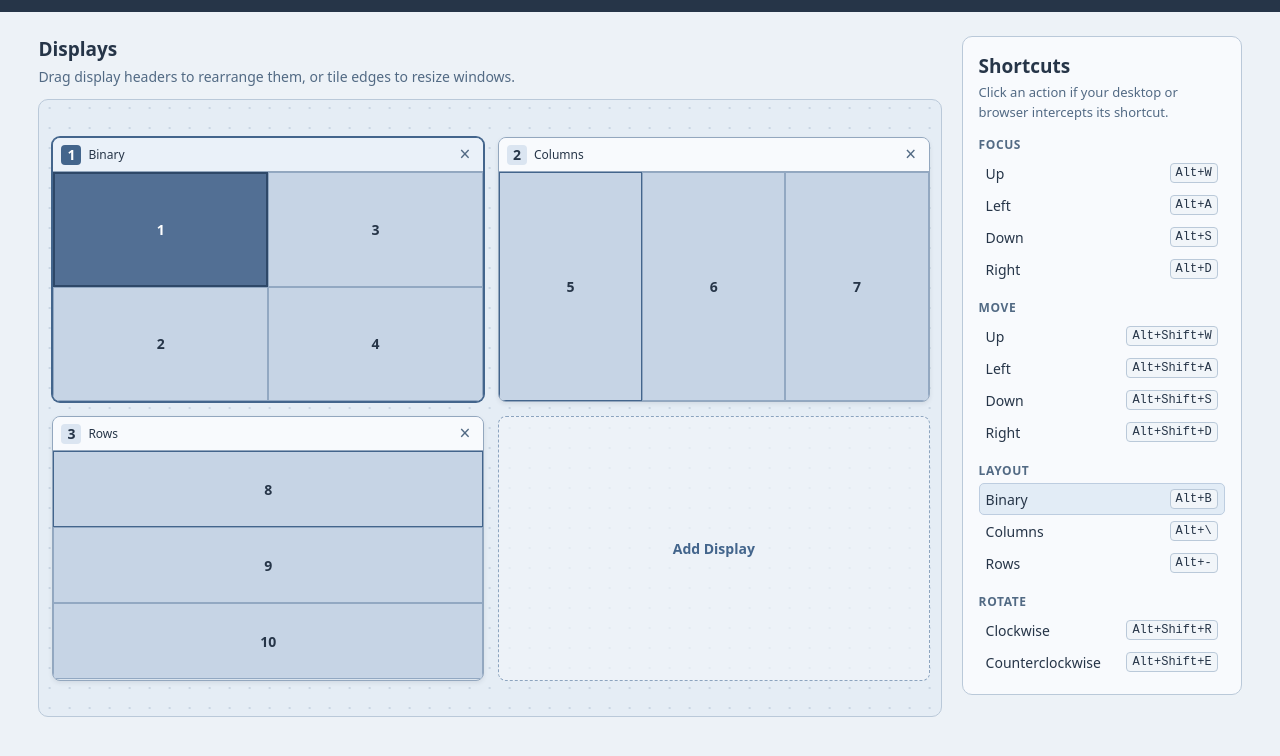
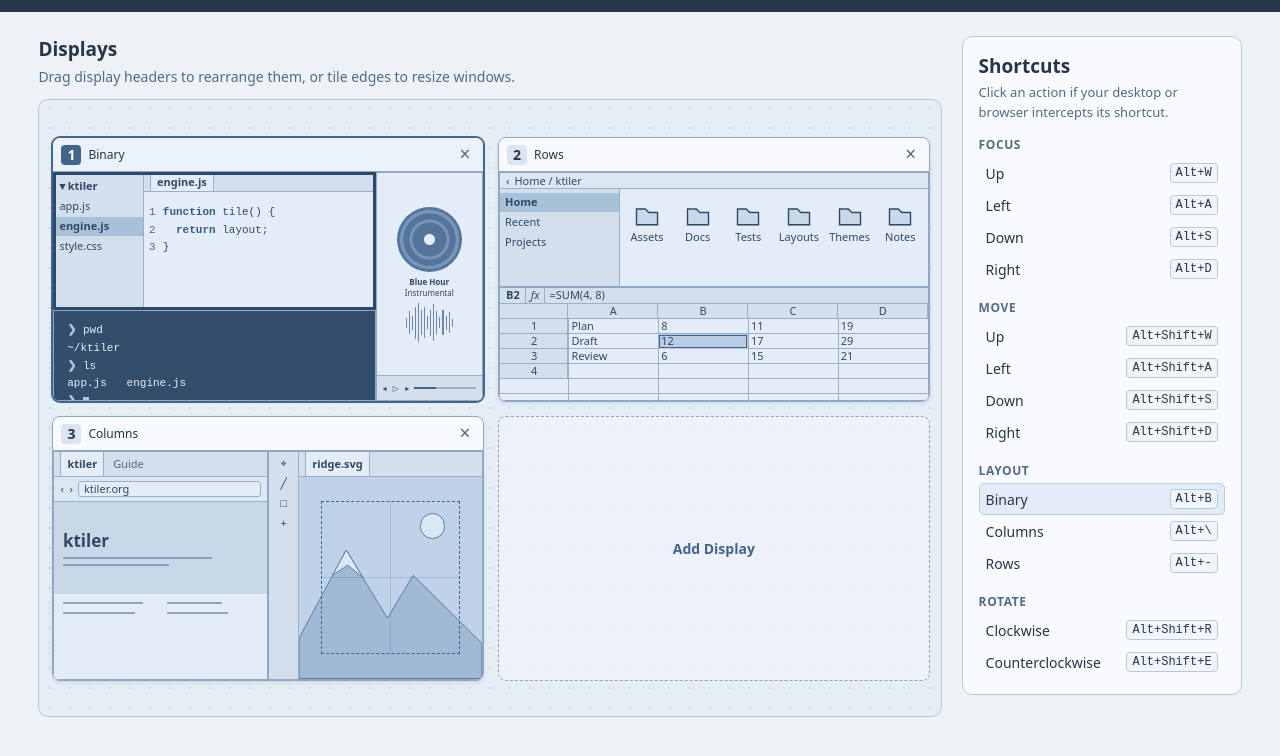
Before and after one commit to jars/ktiler, a website with bundled scripts: page index.html in a window 1280 px wide. Shown: the part 50-806 px from the top of the page. Built offline with nearby package versions, Linux system fonts and the light colour scheme.

Commit message:
much better windows.

```diff
--- a/app.js
+++ b/app.js
@@ -1,39 +1,20 @@
-import { applyAction, getActiveDisplay, getBoundaries, getTiles, isValidState } from "./engine.js";
+import { applyAction, getActiveDisplay, getBoundaries, getTiles } from "./engine.js";
 import { createSimulatorState, getAddDisplaySlot, getDisplayBounds, getShortcutAction, shortcutGroups } from "./simulator.js";
+import { populateWindow } from "./window-previews.js";
 
-const STORAGE_KEY = "ktiler-simulator-v1";
-// Compatibility lookup only: preserve existing simulator arrangements after the rename.
-const LEGACY_STORAGE_KEY = "kdetiler-simulator-v1";
 const $ = (selector) => document.querySelector(selector);
 const workspace = $("#workspace");
 const displays = $("#displays");
 const addDisplay = $("#add-display");
 const modeNames = { binary: "Binary", columns: "Columns", horizontal: "Rows" };
-let state = loadState();
+let state = createSimulatorState();
 let drag = null;
 let layout = null;
 
-function loadState() {
-  try {
-    const saved = JSON.parse(localStorage.getItem(STORAGE_KEY) ?? localStorage.getItem(LEGACY_STORAGE_KEY));
-    if (saved?.version === 1 && isValidState(saved.state)) {
-      return { ...saved.state, spreadResize: true };
-    }
-  } catch { /* Storage is optional. */ }
-  return createSimulatorState();
-}
-
-function saveState() {
-  try {
-    localStorage.setItem(STORAGE_KEY, JSON.stringify({ version: 1, state }));
-  } catch { /* Private browsing and storage limits must not break the simulator. */ }
-}
-
-function dispatch(action, { focus = false, save = true } = {}) {
+function dispatch(action, { focus = false } = {}) {
   state = applyAction(state, action);
   if (focus) workspace.focus({ preventScroll: true });
   render();
-  if (save) saveState();
 }
 
 function fitLayout() {
@@ -103,10 +84,8 @@ function render() {
       button.type = "button";
       button.className = `window${display.activeWindowId === tile.windowId ? " selected" : ""}`;
       button.dataset.windowId = tile.windowId;
-      button.textContent = `${tile.windowId}`;
-      button.setAttribute("aria-label", `Window ${tile.windowId}`);
       button.setAttribute("aria-pressed", String(display.activeWindowId === tile.windowId));
-      button.title = `Window ${tile.windowId}`;
+      populateWindow(button, tile.windowId);
       Object.assign(button.style, {
         left: `${tile.x * 100}%`,
         top: `${tile.y * 100}%`,
@@ -276,7 +255,7 @@ displays.addEventListener("pointerdown", (event) => {
     document.body.dataset.resizeAxis = boundary.axis;
     workspace.setPointerCapture(event.pointerId);
     dispatch(anchorWindowId === undefined
-      ? { type: "select-display", id } : { type: "select-window", id: anchorWindowId }, { save: false });
+      ? { type: "select-display", id } : { type: "select-window", id: anchorWindowId });
     event.preventDefault();
     return;
   }
@@ -291,7 +270,7 @@ displays.addEventListener("pointerdown", (event) => {
   };
   // Capture on the stable workspace so rerendering cannot interrupt a drag.
   workspace.setPointerCapture(event.pointerId);
-  dispatch({ type: "select-display", id }, { save: false });
+  dispatch({ type: "select-display", id });
   event.preventDefault();
 });
 
@@ -305,13 +284,13 @@ workspace.addEventListener("pointermove", (event) => {
       type: "resize-boundary", id: drag.id, boundaryId: drag.boundaryId,
       position: drag.position + delta,
       anchorWindowId: drag.anchorWindowId, initialWeights: drag.initialWeights,
-    }, { save: false });
+    });
     return;
   }
   if (!drag.moved && Math.hypot(dx, dy) < 3) return;
   drag.moved = true;
   const position = snapPosition(drag.id, drag.x + dx / drag.scale, drag.y + dy / drag.scale, drag.scale);
-  dispatch({ type: "set-geometry", id: drag.id, ...position }, { save: false });
+  dispatch({ type: "set-geometry", id: drag.id, ...position });
 });
 
 function finishDrag(event) {
@@ -320,7 +299,6 @@ function finishDrag(event) {
   delete document.body.dataset.resizeAxis;
   if (workspace.hasPointerCapture(event.pointerId)) workspace.releasePointerCapture(event.pointerId);
   render();
-  saveState();
   workspace.focus({ preventScroll: true });
 }
 workspace.addEventListener("pointerup", finishDrag);
--- a/index.html
+++ b/index.html
@@ -6,6 +6,7 @@
   <title>ktiler simulator</title>
   <link rel="icon" href="/ktiler-icon.png">
   <link rel="stylesheet" href="/style.css">
+  <link rel="stylesheet" href="/window-apps.css">
   <script type="module" src="/app.js"></script>
 </head>
 <body>
--- a/kwin/metadata.json
+++ b/kwin/metadata.json
@@ -4,7 +4,7 @@
     "Name": "ktiler",
     "Description": "Keyboard-driven window tiling for KDE, with flexible layouts and seamless resizing.",
     "Icon": "ktiler",
-    "Version": "0.1.16",
+    "Version": "0.1.20",
     "Authors": [
       {
         "Name": "Jordan Arsenault",
--- a/package.json
+++ b/package.json
@@ -1,6 +1,6 @@
 {
   "name": "ktiler",
-  "version": "0.1.16",
+  "version": "0.1.20",
   "description": "Keyboard-driven window tiling for KDE, with flexible layouts and seamless resizing.",
   "author": {
     "name": "Jordan Arsenault",
--- a/server.mjs
+++ b/server.mjs
@@ -5,8 +5,10 @@ const files = new Map([
   ["/", ["index.html", "text/html; charset=utf-8"]],
   ["/index.html", ["index.html", "text/html; charset=utf-8"]],
   ["/style.css", ["style.css", "text/css; charset=utf-8"]],
+  ["/window-apps.css", ["window-apps.css", "text/css; charset=utf-8"]],
   ["/app.js", ["app.js", "text/javascript; charset=utf-8"]],
   ["/simulator.js", ["simulator.js", "text/javascript; charset=utf-8"]],
+  ["/window-previews.js", ["window-previews.js", "text/javascript; charset=utf-8"]],
   ["/engine.js", ["engine.js", "text/javascript; charset=utf-8"]],
   ["/ktiler-icon.png", ["ktiler-icon.png", "image/png"]],
 ]);
--- a/simulator.js
+++ b/simulator.js
@@ -1,4 +1,5 @@
 import { createState } from "./engine.js";
+import { getDemoWindowId } from "./window-previews.js";
 
 const slots = [
   { x: 0, y: 0 }, { x: 1280, y: 0 },
@@ -6,14 +7,27 @@ const slots = [
 ].map((position) => ({ ...position, width: 1280, height: 800 }));
 
 export function createSimulatorState() {
-  const state = createState();
-  state.displays[1].mode = "columns";
-  const windows = Array.from({ length: 3 }, () => state.nextWindowId++);
-  state.displays.push({
-    ...slots[2], id: state.nextDisplayId++, mode: "horizontal",
-    windows, activeWindowId: windows[0],
+  const displays = [
+    {
+      mode: "binary",
+      apps: ["code", "terminal", "music"],
+      layout: {
+        axis: "x", weights: [0.75, 0.25],
+        children: [{ axis: "y", weights: [0.6, 0.4], children: [null, null] }, null],
+      },
+    },
+    { mode: "horizontal", apps: ["files", "sheet"] },
+    { mode: "columns", apps: ["browser", "image"] },
+  ].map(({ apps, ...layout }, index) => {
+    const windows = apps.map(getDemoWindowId);
+    return { ...slots[index], id: index + 1, ...layout, windows, activeWindowId: windows[0] };
   });
-  return state;
+  return {
+    ...createState(),
+    displays,
+    nextDisplayId: displays.length + 1,
+    nextWindowId: Math.max(...displays.flatMap(({ windows }) => windows)) + 1,
+  };
 }
 
 export function getDisplayBounds(displays) {
--- a/style.css
+++ b/style.css
@@ -9,8 +9,6 @@
   --line: #bac9d9;
   --surface: #f8fafd;
   --tile: #c6d4e5;
-  --tile-hover: #b3c7de;
-  --tile-selected: #526f94;
   --display-gap: 7px;
 }
 
@@ -142,25 +140,6 @@ h1, h2, h3, p { margin: 0; }
   color: var(--muted);
 }
 .screen { position: relative; flex: 1; overflow: hidden; }
-.window {
-  position: absolute;
-  display: grid;
-  place-items: center;
-  padding: 0;
-  overflow: hidden;
-  border: 1px solid #92a8c2;
-  background: var(--tile);
-  font-weight: 600;
-}
-.window:hover { background: var(--tile-hover); }
-.window.selected { border-color: var(--accent); }
-.display.active .window.selected {
-  border: 2px solid #2e4868;
-  background: var(--tile-selected);
-  color: white;
-  font-weight: 700;
-}
-.display.active .window.selected:focus-visible { outline-color: white; }
 .display-placeholder {
   border: 1px dashed #8ca4bf;
   background: #f0f5faab;
--- /dev/null
+++ b/window-apps.css
@@ -0,0 +1,236 @@
+/* Shared window boundaries; every app's own layout starts at these edges. */
+.window {
+  --app-paper: #e4edf7;
+  --app-chrome: #d3dfed;
+  --app-pane: #c8d8e9;
+  --app-divider: #9bafc6;
+  --app-ink: #2f4967;
+  --app-mark: #6d89a8;
+  position: absolute;
+  container: tile / size;
+  padding: 0;
+  overflow: hidden;
+  border: 1px solid #92a8c2;
+  background: var(--app-paper);
+  color: var(--app-ink);
+  text-align: left;
+}
+.window:hover { border-color: var(--accent); }
+.display.active .window.selected { border-color: #2e4868; z-index: 1; }
+.window::after { content: ""; position: absolute; inset: 0; pointer-events: none; }
+.window:hover::after { box-shadow: inset 0 0 0 1px var(--accent); }
+.display.active .window.selected::after { box-shadow: inset 0 0 0 2px #2e4868; }
+.window:focus-visible::after { outline: 2px dashed #2e4868; outline-offset: -5px; }
+.screen .divider { z-index: 2; }
+
+.app-ui, .app-compact { position: absolute; inset: 0; overflow: hidden; pointer-events: none; }
+.app-ui {
+  --app-pad: clamp(5px, 4cqw, 13px);
+  --app-row: clamp(16px, 14cqh, 25px);
+  display: flex;
+  flex-direction: column;
+  font-size: clamp(8px, 5.5cqw, 11px);
+  line-height: 1.35;
+}
+.app-compact { display: none; }
+.app-bar, .app-rail {
+  display: flex;
+  gap: 5px;
+  background: var(--app-chrome);
+  white-space: nowrap;
+  overflow: hidden;
+}
+.app-bar { flex: none; height: var(--app-row); align-items: center; padding-inline: 6px; border-bottom: 1px solid var(--app-divider); }
+.app-tab {
+  align-self: stretch;
+  display: grid;
+  align-items: center;
+  padding-inline: 6px;
+  background: var(--app-paper);
+  border-inline: 1px solid var(--app-divider);
+  font-weight: 650;
+}
+.app-dim-tab { color: var(--muted); padding-inline: 4px; }
+.app-rail { flex: none; flex-direction: column; border-right: 1px solid var(--app-divider); }
+.app-rail > span { overflow: hidden; text-overflow: ellipsis; }
+.app-current { background: #a9c0d9; font-weight: 650; }
+.app-main { display: flex; flex: 1; min-width: 0; flex-direction: column; }
+.app-line { display: block; height: 2px; flex-shrink: 0; background: var(--app-mark); opacity: .7; }
+
+/* Terminal and editor: text runs in the primary pane, not in an inset drawing. */
+[data-app="terminal"] { background: #334e6b; color: #e4edf7; }
+.display.active [data-app="terminal"].selected::after { box-shadow: inset 0 0 0 2px #a6c2e1; }
+[data-app="terminal"].window:focus-visible::after { outline-color: #e4edf7; }
+.terminal-log, .code-source { display: grid; align-content: start; font-family: ui-monospace, monospace; white-space: nowrap; }
+.terminal-log { gap: .25em; padding: var(--app-pad); }
+.terminal-log b { color: #a9c9eb; }
+.terminal-cursor { display: inline-block; width: .55em; height: .9em; background: #a9c9eb; vertical-align: text-bottom; }
+[data-app="code"] .app-ui, [data-app="image"] .app-ui { flex-direction: row; }
+.code-tree, .files-tree {
+  gap: 1px;
+  width: clamp(40px, 28cqw, 124px);
+  padding-block: 4px;
+}
+.code-tree > *, .files-tree > * { padding: 2px 5px; }
+.code-source { gap: .25em; padding: var(--app-pad) 5px; }
+.code-source b { color: #365b84; }
+.code-source i { margin-right: .65em; color: var(--muted); font-style: normal; }
+
+/* Browser and file manager: their own chrome is the tile's top edge. */
+.browser-toolbar, .files-path { background: #dbe7f3; }
+.browser-address {
+  min-width: 0;
+  flex: 1;
+  padding-inline: 5px;
+  border: 1px solid var(--app-divider);
+  border-radius: 3px;
+  background: var(--app-paper);
+  overflow: hidden;
+  text-overflow: ellipsis;
+}
+.browser-page { flex: 1; overflow: hidden; }
+.browser-banner {
+  display: grid;
+  gap: 5px;
+  align-content: center;
+  min-height: 52%;
+  padding: var(--app-pad);
+  background: var(--app-pane);
+}
+.browser-banner b { font-size: clamp(11px, 8cqw, 24px); }
+.browser-columns { display: grid; grid-template-columns: repeat(2, minmax(0, 1fr)); gap: 8px 12px; padding: var(--app-pad); }
+.files-body { display: flex; flex: 1; min-height: 0; }
+.file-grid {
+  display: grid;
+  flex: 1;
+  min-width: 0;
+  grid-template-columns: repeat(auto-fit, minmax(min(32px, 100%), 1fr));
+  align-content: start;
+  gap: 8px 4px;
+  padding: var(--app-pad) 4px;
+  text-align: center;
+}
+.file-grid > span { overflow: hidden; text-overflow: ellipsis; }
+.file-grid svg {
+  display: block;
+  width: min(100%, 28px);
+  margin-inline: auto;
+  fill: var(--app-pane);
+  stroke: currentColor;
+  stroke-width: .8;
+}
+
+/* The worksheet grid repeats at a fixed cell height even in a tall tile. */
+.sheet-formula i { padding-inline: 4px; border-inline: 1px solid var(--app-divider); }
+.sheet-grid {
+  --cell-height: clamp(15px, 12cqh, 25px);
+  --data-columns: 4;
+  --column-pitch: calc(100% / var(--data-columns));
+  flex: 1;
+  overflow: hidden;
+  background: repeating-linear-gradient(to bottom, transparent 0 calc(var(--cell-height) - 1px),
+    var(--app-divider) calc(var(--cell-height) - 1px) var(--cell-height));
+  position: relative;
+}
+.sheet-grid::after {
+  content: "";
+  position: absolute;
+  inset: var(--cell-height) 0 0 16%;
+  background: repeating-linear-gradient(to right, var(--app-divider) 0 1px,
+    transparent 1px var(--column-pitch));
+  pointer-events: none;
+}
+.sheet-row { display: grid; grid-template-columns: 16% repeat(var(--data-columns), minmax(0, 1fr)); height: var(--cell-height); }
+.sheet-row > span { display: grid; align-items: center; padding-inline: 3px; white-space: nowrap; overflow: hidden; }
+.sheet-row > :first-child, .sheet-head > span { background: var(--app-chrome); box-shadow: inset -1px -1px var(--app-divider); }
+.sheet-row > :first-child, .sheet-head { text-align: center; }
+.sheet-row:nth-child(3) > :nth-child(3) { background: #b8cde3; outline: 1px solid var(--accent); outline-offset: -2px; }
+
+.image-tools { width: clamp(16px, 16cqw, 30px); align-items: center; padding-block: 4px; }
+.image-canvas { position: relative; flex: 1; overflow: hidden; background: #bfd2e7; }
+.image-canvas svg { position: absolute; inset: 0; width: 100%; height: 100%; fill: #a0b9d5; stroke: #5d7da1; }
+.image-canvas path { vector-effect: non-scaling-stroke; }
+.image-canvas svg path:last-child { fill: #dbe7f3; }
+.image-sun {
+  position: absolute;
+  top: 18%;
+  left: 66%;
+  width: clamp(6px, 12cqw, 28px);
+  aspect-ratio: 1;
+  border: 1px solid #5d7da1;
+  border-radius: 50%;
+  background: #dbe7f3;
+}
+.image-guides {
+  position: absolute;
+  inset: 12%;
+  border: 1px dashed #42658b;
+  background: linear-gradient(to right, transparent 49.6%, #5d7da14a 49.6% 50.4%, transparent 50.4%),
+    linear-gradient(to bottom, transparent 49.6%, #5d7da14a 49.6% 50.4%, transparent 50.4%);
+}
+
+[data-app="solitaire"] { background: #bacee3; }
+[data-app="solitaire"] .app-ui { gap: var(--app-pad); padding: var(--app-pad); }
+.card-row { display: grid; grid-template-columns: repeat(7, minmax(0, 1fr)); gap: clamp(2px, 2cqw, 8px); }
+.playing-card, .card-slot {
+  height: clamp(16px, 36cqh, 112px);
+  padding: 2px;
+  border: 1px solid #829dbc;
+  border-radius: 3px;
+  overflow: hidden;
+  white-space: nowrap;
+}
+.playing-card { background: var(--app-paper); }
+.card-back { background: #93b0d0; }
+.card-slot { border-style: dashed; }
+
+.notes-page { display: grid; align-content: start; gap: 7px; padding: var(--app-pad); flex: 1; }
+.notes-page b { font-size: clamp(10px, 12cqh, 17px); }
+.music-track { display: flex; align-items: center; flex: 1; min-height: 0; gap: var(--app-pad); padding-inline: var(--app-pad); overflow: hidden; }
+.music-record {
+  flex: none;
+  width: clamp(14px, 26cqh, 96px);
+  aspect-ratio: 1;
+  border-radius: 50%;
+  background: radial-gradient(circle, var(--app-paper) 0 11%, #54749a 13% 36%, #7795b8 38% 42%, #54749a 45% 56%, #7795b8 58% 63%, #54749a 66%);
+}
+.music-name { display: grid; white-space: nowrap; }
+.music-wave { display: flex; flex: 1; height: 52%; align-items: center; justify-content: end; gap: 3px; }
+.music-wave > span { width: clamp(1px, 1cqw, 6px); background: var(--app-mark); }
+.music-controls { border-top: 1px solid var(--app-divider); border-bottom: 0; gap: var(--app-pad); }
+.music-progress { height: 2px; flex: 1; background: linear-gradient(to right, var(--accent) 35%, var(--app-divider) 35%); }
+.calendar-bar { justify-content: space-between; }
+.calendar-days { display: grid; flex: 1; min-height: 0; grid-template-columns: repeat(7, minmax(0, 1fr)); grid-auto-rows: minmax(12px, 1fr); overflow: hidden; }
+.calendar-days > span { display: grid; place-items: center; box-shadow: inset -1px -1px var(--app-divider); }
+.calendar-days > :nth-child(-n + 7) { background: #dbe7f3; font-weight: 650; }
+
+/* Compact panes keep the recognizable parts and drop secondary controls. */
+@container tile (aspect-ratio < 1) and (height >= 104px) {
+  .music-track { flex-direction: column; justify-content: center; text-align: center; }
+  .music-record { width: clamp(24px, min(62cqw, 32cqh), 104px); }
+  .music-name { white-space: normal; }
+  .music-wave { flex: none; width: 100%; height: clamp(12px, 17cqh, 44px); justify-content: center; gap: 2px; }
+}
+@container tile (width < 93px) {
+  .code-tree, .files-tree, .browser-columns { display: none; }
+  .sheet-grid { --data-columns: 2; }
+  .sheet-row > :nth-child(n + 4) { display: none; }
+  .file-grid svg { width: min(100%, 18px); }
+  .files-path > :last-child { overflow: hidden; text-overflow: ellipsis; }
+}
+@container tile (height < 72px) {
+  .browser-tabs, .card-deal, .music-controls, .sheet-formula { display: none; }
+}
+@container tile (height < 38px) {
+  .notes-page { gap: 3px; padding-block: 2px; }
+  .calendar-days { grid-auto-rows: minmax(9px, 1fr); font-size: 7px; }
+}
+@container tile (width < 46px) or (height < 18px) {
+  .app-ui { display: none; }
+  .app-compact { display: flex; justify-content: center; align-items: center; gap: 4px; }
+  .app-compact svg { flex: none; width: min(15px, 50cqw, 76cqh); }
+  .app-name { overflow: hidden; text-overflow: ellipsis; white-space: nowrap; font-size: 9px; }
+}
+@container tile (width < 82px) or (height < 13px) {
+  .app-name { display: none; }
+}
--- /dev/null
+++ b/window-previews.js
@@ -0,0 +1,171 @@
+// The tile is the window. These app interiors are decorative; only the tile is interactive.
+const bars = (...widths) => widths.map((width) => `<span class="app-line" style="width:${width}%"></span>`).join("");
+const cells = (...labels) => labels.map((label) => `<span>${label}</span>`).join("");
+
+const apps = [
+  {
+    key: "terminal",
+    name: "Terminal",
+    icon: '<path d="m2 4 4 4-4 4m7 0h5"/>',
+    body: `
+      <span class="terminal-log">
+        <span><b>❯</b> pwd</span><span>~/ktiler</span>
+        <span><b>❯</b> ls</span><span>app.js &nbsp; engine.js</span>
+        <span><b>❯</b> <i class="terminal-cursor"></i></span>
+      </span>`,
+  },
+  {
+    key: "code",
+    name: "Code Editor",
+    icon: '<path d="m5 4-4 4 4 4m6-8 4 4-4 4M9 2 7 14"/>',
+    body: `
+      <span class="app-rail code-tree">
+        <b>▾ ktiler</b><span>app.js</span><span class="app-current">engine.js</span><span>style.css</span>
+      </span>
+      <span class="app-main">
+        <span class="app-bar"><span class="app-tab">engine.js</span></span>
+        <span class="code-source">
+          <span><i>1</i><b>function</b> tile() {</span>
+          <span><i>2</i>&nbsp; <b>return</b> layout;</span>
+          <span><i>3</i>}</span>
+        </span>
+      </span>`,
+  },
+  {
+    key: "browser",
+    name: "Chrome",
+    icon: '<circle cx="8" cy="8" r="6"/><ellipse cx="8" cy="8" rx="2.5" ry="6"/><path d="M2 8h12"/>',
+    body: `
+      <span class="app-bar browser-tabs"><span class="app-tab">ktiler</span><span class="app-dim-tab">Guide</span></span>
+      <span class="app-bar browser-toolbar"><span>‹ &nbsp;›</span><span class="browser-address">ktiler.org</span></span>
+      <span class="browser-page">
+        <span class="browser-banner"><b>ktiler</b>${bars(76, 54)}</span>
+        <span class="browser-columns">${bars(87, 60, 78, 67)}</span>
+      </span>`,
+  },
+  {
+    key: "solitaire",
+    name: "Solitaire",
+    icon: '<rect x="5" y="4" width="8" height="10" rx="1.5"/><path d="m2 11-1-8 8-2m0 6 2 2-2 2-2-2z"/>',
+    body: `
+      <span class="card-row card-deal">
+        <span class="playing-card card-back">◇</span><span class="playing-card">A &spades;</span><span></span>
+        <span class="card-slot"></span><span class="card-slot"></span><span class="card-slot"></span><span class="card-slot"></span>
+      </span>
+      <span class="card-row">${["K &diams;", "8 &clubs;", "J &spades;", "4 &hearts;", "7 &clubs;", "Q &hearts;", "5 &spades;"]
+        .map((card) => `<span class="playing-card">${card}</span>`).join("")}</span>`,
+  },
+  {
+    key: "sheet",
+    name: "Spreadsheet",
+    icon: '<rect x="2" y="2" width="12" height="12" rx="1"/><path d="M2 6h12M2 10h12M6 6v8m4-8v8"/>',
+    body: `
+      <span class="app-bar sheet-formula"><b>B2</b><i>ƒx</i><span>=SUM(4, 8)</span></span>
+      <span class="sheet-grid">
+        <span class="sheet-row sheet-head">${cells("", "A", "B", "C", "D")}</span>
+        <span class="sheet-row">${cells(1, "Plan", 8, 11, 19)}</span>
+        <span class="sheet-row">${cells(2, "Draft", 12, 17, 29)}</span>
+        <span class="sheet-row">${cells(3, "Review", 6, 15, 21)}</span>
+        <span class="sheet-row">${cells(4, "", "", "", "")}</span>
+      </span>`,
+  },
+  {
+    key: "image",
+    name: "Image Editor",
+    icon: '<rect x="2" y="3" width="12" height="10" rx="1"/><path d="m2 11 4-4 3 3 2-2 3 3"/><circle cx="10.5" cy="5.5" r=".6"/>',
+    body: `
+      <span class="app-rail image-tools"><span>⌖</span><span>╱</span><span>□</span><span>+</span></span>
+      <span class="app-main">
+        <span class="app-bar"><span class="app-tab">ridge.svg</span></span>
+        <span class="image-canvas">
+          <svg viewBox="0 0 120 80" preserveAspectRatio="none">
+            <path d="M0 64 31 29l27 27 17-17 45 27v14H0Z"/>
+            <path d="m22 39 9-10 11 11-10-5z"/>
+          </svg>
+          <span class="image-sun"></span>
+          <span class="image-guides"></span>
+        </span>
+      </span>`,
+  },
+  {
+    key: "files",
+    name: "File Manager",
+    icon: '<path d="M2 4h5l2 2h5v7H2z"/>',
+    body: `
+      <span class="app-bar files-path"><span>‹</span><span>Home / ktiler</span></span>
+      <span class="files-body">
+        <span class="app-rail files-tree"><span class="app-current">Home</span><span>Recent</span><span>Projects</span></span>
+        <span class="file-grid">${["Assets", "Docs", "Tests", "Layouts", "Themes", "Notes"]
+          .map((name) => `<span><svg viewBox="0 0 16 16"><path d="M2 4h5l2 2h5v7H2z"/></svg>${name}</span>`).join("")}</span>
+      </span>`,
+  },
+  {
+    key: "notes",
+    name: "Notes",
+    icon: '<path d="M3 2h7l3 3v9H3zm7 0v4h3M6 8h4m-4 3h4"/>',
+    body: `
+      <span class="notes-page"><b>Layout ideas</b>${bars(89, 66, 76, 45, 84, 59)}</span>`,
+  },
+  {
+    key: "music",
+    name: "Music Player",
+    icon: '<path d="M6 11V4l7-2v8M6 11c0 2-4 3-4 1s4-3 4-1zm7-1c0 2-4 3-4 1s4-3 4-1z"/>',
+    body: `
+      <span class="music-track">
+        <span class="music-record"></span><span class="music-name"><b>Blue Hour</b><span>Instrumental</span></span>
+        <span class="music-wave">${[25, 60, 37, 84, 100, 65, 82, 33, 68, 95, 60, 30, 66, 36, 56, 21]
+          .map((height) => `<span style="height:${height}%"></span>`).join("")}</span>
+      </span>
+      <span class="app-bar music-controls"><span>◂ &nbsp; ▷ &nbsp; ▸</span><span class="music-progress"></span></span>`,
+  },
+  {
+    key: "calendar",
+    name: "Calendar",
+    icon: '<rect x="2" y="4" width="12" height="10" rx="1"/><path d="M5 2v4m6-4v4M2 8h12m-8 3h1m3 0h1"/>',
+    body: `
+      <span class="app-bar calendar-bar"><b>June 2026</b><span>‹ &nbsp;›</span></span>
+      <span class="calendar-days">${cells("M", "T", "W", "T", "F", "S", "S")}
+        ${Array.from({ length: 30 }, (_, index) =>
+          `<span${index === 17 ? ' class="app-current"' : ""}>${index + 1}</span>`).join("")}
+      </span>`,
+  },
+];
+
+const getApp = (id) => apps[(id - 1) % apps.length];
+
+export function getDemoWindowId(kind) {
+  const index = apps.findIndex(({ key }) => key === kind);
+  if (index < 0) throw new Error(`Unknown demo app: ${kind}`);
+  return index + 1;
+}
+
+export function describeWindow(id) {
+  // Positions and displays may change; the same ID keeps its app and title.
+  const instance = Math.floor((id - 1) / apps.length) + 1;
+  const { key, name } = getApp(id);
+  return { kind: key, title: instance === 1 ? name : `${name} ${instance}` };
+}
+
+const templates = new Map();
+export function populateWindow(button, id) {
+  const { kind, title } = describeWindow(id);
+  let template = templates.get(kind);
+  if (!template) {
+    const { icon, body } = getApp(id);
+    template = document.createElement("template");
+    template.innerHTML = `
+      <span class="app-ui" aria-hidden="true">${body}</span>
+      <span class="app-compact" aria-hidden="true">
+        <svg viewBox="0 0 16 16" fill="none" stroke="currentColor" stroke-width="1.25"
+             stroke-linecap="round" stroke-linejoin="round">${icon}</svg>
+        <span class="app-name"></span>
+      </span>`;
+    templates.set(kind, template);
+  }
+  const content = template.content.cloneNode(true);
+  content.querySelector(".app-name").textContent = title;
+  button.dataset.app = kind;
+  button.setAttribute("aria-label", title);
+  button.title = title;
+  button.append(content);
+}
```
Also changed, not shown: test/rename.test.js (deleted, +0 -25 lines), test/simulator.test.js (+44 -2 lines), README.md, 1 other file.
